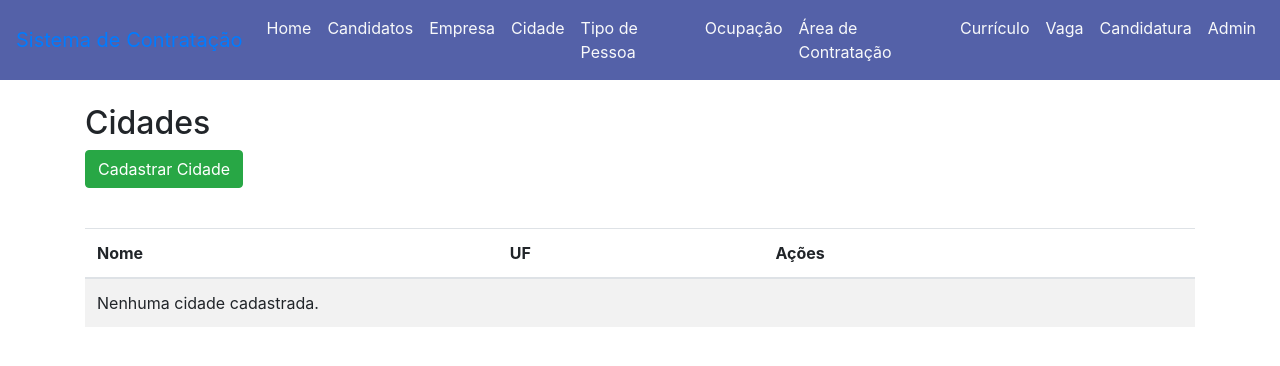
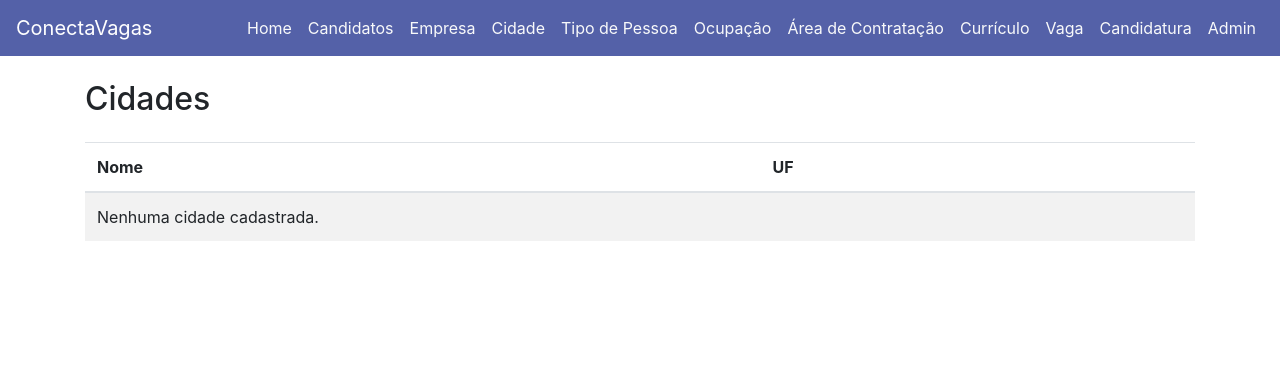
Before and after one commit to euluancesar/Contratacao_de_trabalho, a Django app: page /cidade/ in a window 1280 px wide. Shown: the top 366 px of the page. Run offline with Django 5.2, Linux system fonts and the light colour scheme; data that the repository does not hold is empty; some libraries are stand-ins or nearby versions.

Commit message:
Add files via upload

```diff
--- a/app/templates/cidade_list.html
+++ b/app/templates/cidade_list.html
@@ -8,12 +8,15 @@
   <style>
     .custom-navbar {
             background-color: #5461a8;
-        }
+    }
+    .btn-lg{
+      background-color: #8d99dd;
+    }
   </style>
 </head>
 <body>
 <nav class="navbar navbar-expand-lg custom-navbar mb-4">
-  <a class="navbar-brand" href="/">Sistema de Contratação</a>
+  <a style="color: white;" class="navbar-brand" href="/">ConectaVagas</a>
   <div class="collapse navbar-collapse" id="navbarNav">
     <ul class="navbar-nav ml-auto">
         <li class="nav-item"><a class="nav-link text-light" href="/">Home</a></li>
@@ -22,8 +25,7 @@
         <li class="nav-item"><a class="nav-link text-light" href="/cidade/">Cidade</a></li>
         <li class="nav-item"><a class="nav-link text-light" href="/tipopessoa/">Tipo de Pessoa</a></li>
         <li class="nav-item"><a class="nav-link text-light" href="/ocupacao/">Ocupação</a></li>
-        <li class="nav-item"><a class="nav-link text-light" href="/areacontratacao/">Área de Contratação</a>
-        </li>
+        <li class="nav-item"><a class="nav-link text-light" href="/areacontratacao/">Área de Contratação</a></li>
         <li class="nav-item"><a class="nav-link text-light" href="/curriculo/">Currículo</a></li>
         <li class="nav-item"><a class="nav-link text-light" href="/vaga/">Vaga</a></li>
         <li class="nav-item"><a class="nav-link text-light" href="/candidatura/">Candidatura</a></li>
@@ -35,36 +37,9 @@
 <div class="container">
   <h2>Cidades</h2>
 
-  <button type="button" class="btn btn-success mb-3" data-toggle="collapse" data-target="#formCidade" aria-expanded="false" aria-controls="formCidade">
-    {% if form.instance.pk %}Editar Cidade{% else %}Cadastrar Cidade{% endif %}
-  </button>
-
-  <div class="collapse {% if form.instance.pk %}show{% endif %}" id="formCidade">
-    <div class="card card-body">
-      <form method="post" action="{% url 'cidade_create' %}">
-        {% csrf_token %}
-        {{ form.non_field_errors }}
-
-        <div class="form-group">
-          {{ form.nome.label_tag }}
-          {{ form.nome }}
-          {{ form.nome.errors }}
-        </div>
-
-        <div class="form-group">
-          {{ form.uf.label_tag }}
-          {{ form.uf }}
-          {{ form.uf.errors }}
-        </div>
-
-        <button type="submit" class="btn btn-primary">Salvar</button>
-      </form>
-    </div>
-  </div>
-
   <table class="table table-striped mt-4">
     <thead>
-      <tr><th>Nome</th><th>UF</th><th>Ações</th></tr>
+      <tr><th>Nome</th><th>UF</th></tr>
     </thead>
     <tbody>
       {% for cidade in cidades %}
@@ -72,31 +47,7 @@
         <td>{{ cidade.nome }}</td>
         <td>{{ cidade.uf }}</td>
         <td>
-          <a href="{% url 'cidade_update' cidade.pk %}" class="btn btn-sm btn-primary">Editar</a>
-          <button type="button" class="btn btn-sm btn-danger" data-toggle="modal" data-target="#deleteModal{{ cidade.pk }}">Excluir</button>
 
-          <div class="modal fade" id="deleteModal{{ cidade.pk }}" tabindex="-1" role="dialog" aria-labelledby="deleteModalLabel{{ cidade.pk }}" aria-hidden="true">
-            <div class="modal-dialog" role="document">
-              <div class="modal-content">
-                <form method="post" action="{% url 'cidade_delete' cidade.pk %}">
-                  {% csrf_token %}
-                  <div class="modal-header">
-                    <h5 class="modal-title" id="deleteModalLabel{{ cidade.pk }}">Confirmar exclusão</h5>
-                    <button type="button" class="close" data-dismiss="modal" aria-label="Fechar">
-                      <span aria-hidden="true">&times;</span>
-                    </button>
-                  </div>
-                  <div class="modal-body">
-                    Tem certeza que deseja excluir <strong>{{ cidade.nome }}</strong>?
-                  </div>
-                  <div class="modal-footer">
-                    <button type="button" class="btn btn-secondary" data-dismiss="modal">Cancelar</button>
-                    <button type="submit" class="btn btn-danger">Excluir</button>
-                  </div>
-                </form>
-              </div>
-            </div>
-          </div>
 
         </td>
       </tr>
--- a/app/templates/tipopessoa_list.html
+++ b/app/templates/tipopessoa_list.html
@@ -13,7 +13,7 @@
 </head>
 <body>
 <nav class="navbar navbar-expand-lg custom-navbar mb-4">
-  <a class="navbar-brand" href="/">Sistema de Contratação</a>
+  <a style="color: white;" class="navbar-brand" href="/">ConectaVagas</a>
   <div class="collapse navbar-collapse" id="navbarNav">
     <ul class="navbar-nav ml-auto">
         <li class="nav-item"><a class="nav-link text-light" href="/">Home</a></li>
--- a/config/settings.py
+++ b/config/settings.py
@@ -126,7 +126,7 @@ USE_TZ = True
 # https://docs.djangoproject.com/en/5.2/howto/static-files/
 
 STATIC_URL = 'static/'
-STATIC_ROOT = os.path.join(STATIC_URL, "static")
+# STATIC_ROOT = os.path.join(STATIC_URL, "static")
 STATICFILES_DIRS = [
     os.path.join(BASE_DIR, "app/static/"),
 ]
--- a/config/urls.py
+++ b/config/urls.py
@@ -17,8 +17,8 @@ Including another URLconf
 from django.contrib import admin
 from django.urls import include, path
 from app.views import IndexView
-# from django.conf import settings
-# from django.conf.urls.static import static
+from django.conf import settings
+from django.conf.urls.static import static
 from app.views import *
 
 
```
Also changed, not shown: app/templates/areacontratacao_list.html (+5 -2 lines), app/templates/candidatura_list.html (+5 -2 lines), app/templates/curriculo_list.html (+5 -2 lines), app/templates/empresa_list.html (+6 -3 lines), app/templates/index.html (+7 -4 lines), app/templates/ocupacao_list.html (+6 -3 lines), app/templates/pessoa_list.html (+3 -4 lines), app/templates/vaga_list.html (+5 -2 lines), app/static/img/design2.jpg (added), 1 other file.
